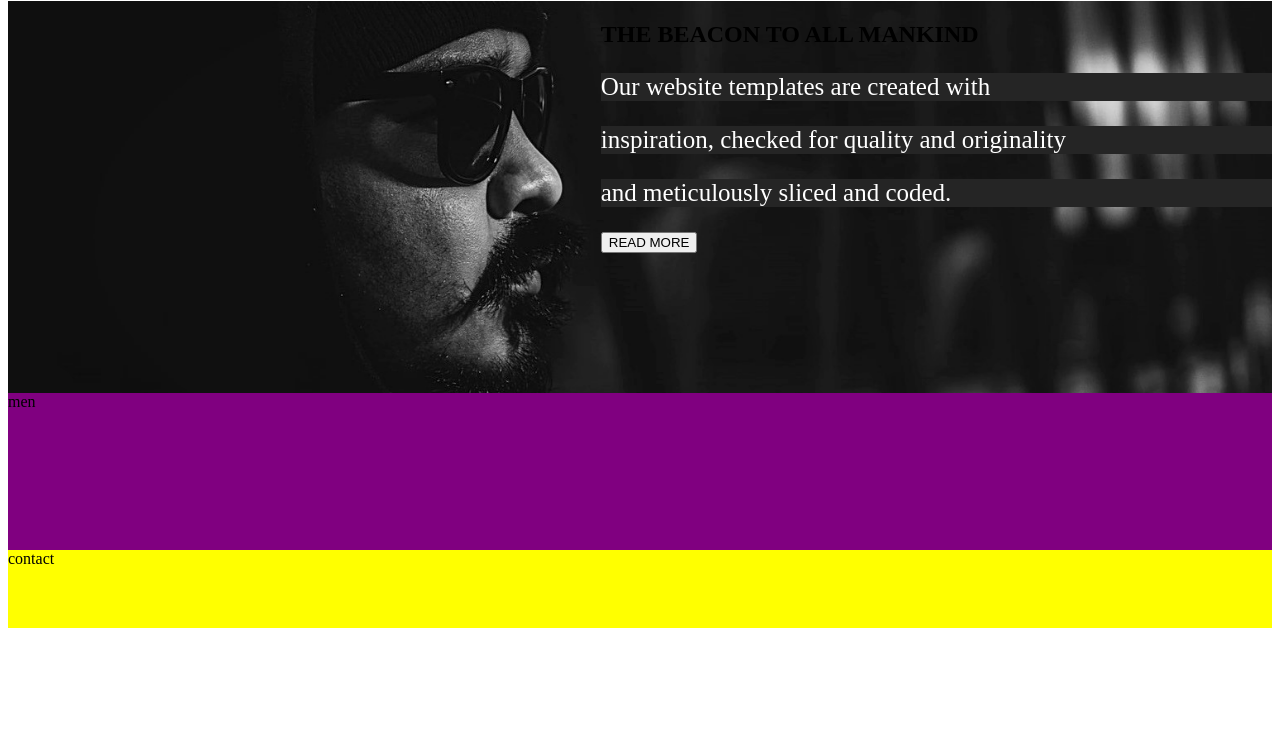
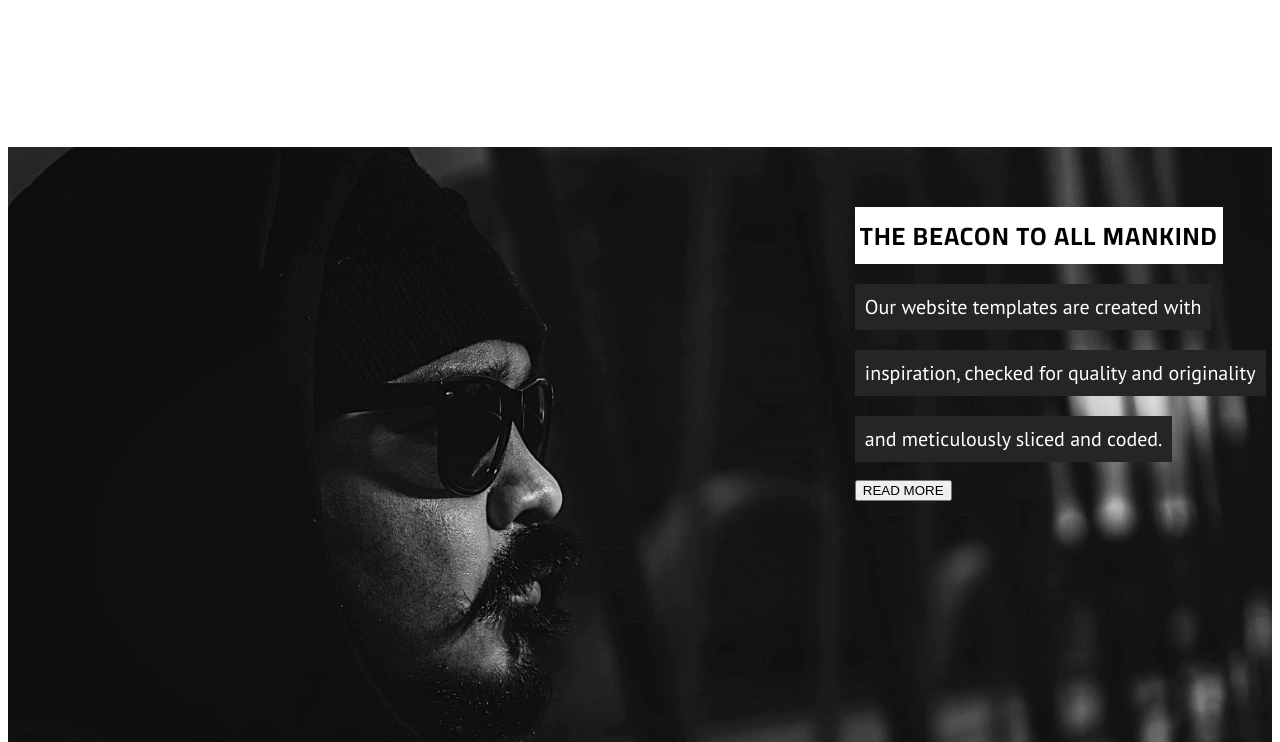
Before and after one commit to slisette127/hairSalonWebsite, a plain HTML site: page index.html in a window 1280 px wide. Shown: the part 164-906 px from the top of the page. Before the commit the page ends 800 px from the top, so only its background shows below. Drawn offline with Linux system fonts and the light colour scheme.

Commit message:
landing page

```diff
--- a/index.html
+++ b/index.html
@@ -23,13 +23,28 @@
   </div>
   </section>
   <section class="mankind">
-    <h1>THE BEACON TO ALL MANKIND</h1>
-   <P>Our website templates are created with</P>
-   <p>inspiration, checked for quality and originality</p>
-   <p>and meticulously sliced and coded.</p>
+    <h1>THE BEACON TO ALL MANKIND<link rel="preconnect" href="https://fonts.gstatic.com">
+      <link href="https://fonts.googleapis.com/css2?family=Cairo:wght@700&display=swap" rel="stylesheet"></h1>
+
+   <P>Our website templates are created with<link rel="preconnect"      href="https://fonts.gstatic.com">
+      <link href="https://fonts.googleapis.com/css2?family=PT+Sans&display=swap" rel="stylesheet"></P>
+
+   <p>inspiration, checked for quality and originality<link rel="preconnect" href="https://fonts.gstatic.com">
+      <link href="https://fonts.googleapis.com/css2?family=PT+Sans&display=swap" rel="stylesheet"></p>
+
+   <p>and meticulously sliced and coded.<link rel="preconnect" href="https://fonts.gstatic.com"><link href="https://fonts.googleapis.com/css2?family=PT+Sans&display=swap" rel="stylesheet"></p>
+   <br>
    <button class="button2">READ MORE</button>
   </section>
-<section class="three"> men </section>
+
+<section class="three">
+  <div class="image3"><img src="TheFather.jpg" alt="Old man with mustache"> <h2>THE FATHER</h2>
+  <img src="theActor.jpg" alt="actors headshot with mustache">
+  <h2>THE ACTOR</h2>
+  <img src="theNerd.jpg" alt="nerdy guy with mustache and beard">
+</div>
+</section>
+
 <section class="footer">contact</section>
  </div>
 
--- a/styles.css
+++ b/styles.css
@@ -1,8 +1,8 @@
 .grid-container {
   display: grid;
-  grid-template-columns: auto auto auto;
-  grid-template-rows: 20% 50% 20% auto;
-  height: 100%;
+  grid-template-columns: 33% 34% 33%;
+  grid-template-rows: 15% 50% 20% auto;
+  height: auto;
   width: 100%;
 }
 
@@ -18,6 +18,7 @@
   text-align: center;
   padding-top: 5px;
   padding-bottom: 20px;
+
 }
 
 .button {
@@ -25,8 +26,9 @@
 }
 
 img {
-  width: 400px;
+  width: 300px;
 }
+
 
 .beacon {
   grid-column: 1 / span 3;
@@ -35,25 +37,46 @@ img {
   background-position: center;
   background-repeat: no-repeat;
   background-size: cover;
-  background-attachment: fixed;
-  height: 600px;
+  height: 800px;
 }
 .mankind {
   grid-column: 3;
   grid-row: 2;
 }
 
+h1 {
+  color: black;
+  display: table;
+  margin: 60px auto 0px 0px;
+  padding:5px;
+  font-size:25px;
+  background-color:white;
+  font-family: 'Cairo', sans-serif;
+  letter-spacing: 1px;
+}
+
 p {
   color: white;
   background-color: rgb(37,37,37);
-  font-size: 25px;
+  display: table;
+  margin: 20px auto 0px 0px;
+  padding:10px;
+  font-size:20px;
+  white-space: nowrap;
+  font-family: 'PT Sans', sans-serif;
 }
 
 .three {
-  background-color: purple;
   grid-column: 1 / span 3;
   grid-row: 3;
+  display: flex;
+  flex-direction: row;
+
+.image3 {
+  padding: 10px 10px 10px 10px;
 }
+
+
 .footer {
   background-color: yellow;
   grid-column: 1 / span 3;
```
Also changed, not shown: TheFather.jpg (added), about.css (added), about.html (added), theActor.jpg (added), theNerd.jpg (added).
